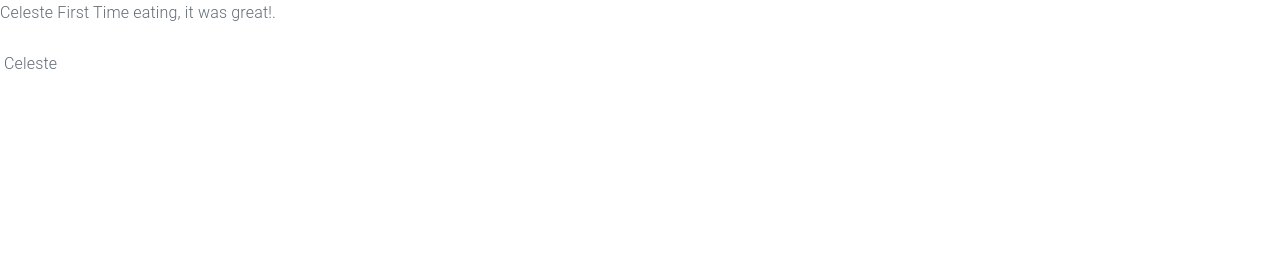
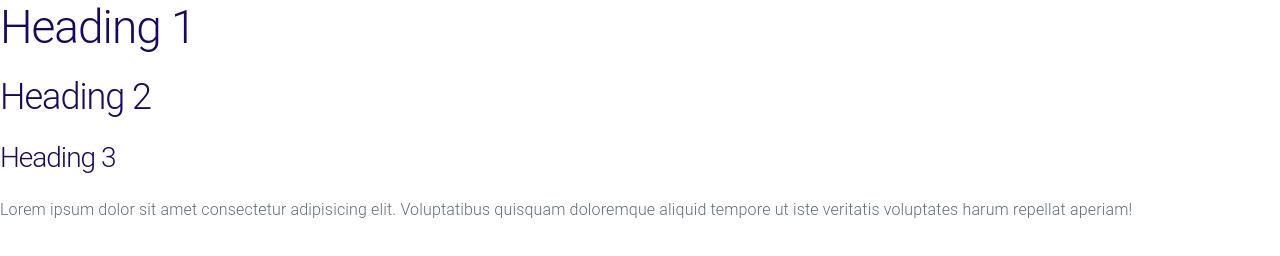
Before and after one commit to joefrank03/Josephy, a plain HTML site: page index.html in a window 1280 px wide. Drawn offline with nearby package versions, Linux system fonts and the light colour scheme.

Commit message:
define the styles for the fonts.

```diff
--- a/css/styles.css
+++ b/css/styles.css
@@ -1,11 +1,62 @@
+
+:root {
+  --color-primary: #2584ff;
+  --color-secondary: #00d9ff;
+  --color-accent: #ff3400;
+  --color-headings: #1b0760;
+  --color-body: #918ca4;
+}
+
 html {
-    font-size: 62.5%;
+  /* 62.5% of 16pz = 10px */
+  font-size: 62.5%;
+}
+
+body {
+  font-family: Inter, Arial, Helvetica, sans-serif;
+  font-size: 2.4rem;
+  line-height: 1.5rem;
+  color: var(--color-body);
+}
+
+h1,
+h2,
+h3 {
+  color: var(--color-headings);
+  margin-bottom: 1rem;
+}
+
+h1 {
+  /* 1 x foot size of the html element */
+  font-size: 7rem
+}
+
+h2 {
+  font-size: 4rem
+}
+
+h3 {
+  font-size: 3rem
+}
+
+p {
+  margin-top: 0;
+}
+
+@media screen and (min-width: 1024px) {
+  body {
+    font-size: 1.8rem;
   }
 
-  :root {
-    --color-primary: #2584ff;
-    --color-secondary: #00d9ff;
-    --color-accent: #ff3400;
-    --color-headings: #1b0760;
-    --color-body: #918ca4;
+  h1 {
+    font-size: 8rem;
   }
+
+  h2 {
+    font-size: 4rem;
+  }
+
+  h3 {
+    font-size: 2.4rem;
+  }
+}
--- a/index.html
+++ b/index.html
@@ -6,7 +6,12 @@
     <meta name="keywords" content="HTML, CSS" />
     <meta name="description" content="..." />
     <title>Document</title>
+    <link rel="preconnect" href="https://fonts.googleapis.com" />
     <link rel="preconnect" href="https://fonts.gstatic.com" crossorigin />
+    <link
+      href="https://fonts.googleapis.com/css2?family=Inter:wght@400;700&display=swap"
+      rel="stylesheet"
+    />
     <link rel="stylesheet" href="css/normalize.css" />
     <link rel="stylesheet" href="css/styles.css" />
     <link
@@ -17,14 +22,13 @@
     />
   </head>
   <body>
-    <div class="card">
-      <div class="card-content">
-        <p>Celeste First Time eating, it was great!.</p>
-      </div>
-      <footer class="card-footer">
-        <img class="thum" src="images/Celeste.JPG" alt />
-        <span>Celeste</span>
-      </footer>
-    </div>
+    <h1>Heading 1</h1>
+    <h2>Heading 2</h2>
+    <h3>Heading 3</h3>
+    <p>
+      Lorem ipsum dolor sit amet consectetur adipisicing elit. Voluptatibus
+      quisquam doloremque aliquid tempore ut iste veritatis voluptates harum
+      repellat aperiam!
+    </p>
   </body>
 </html>
```
